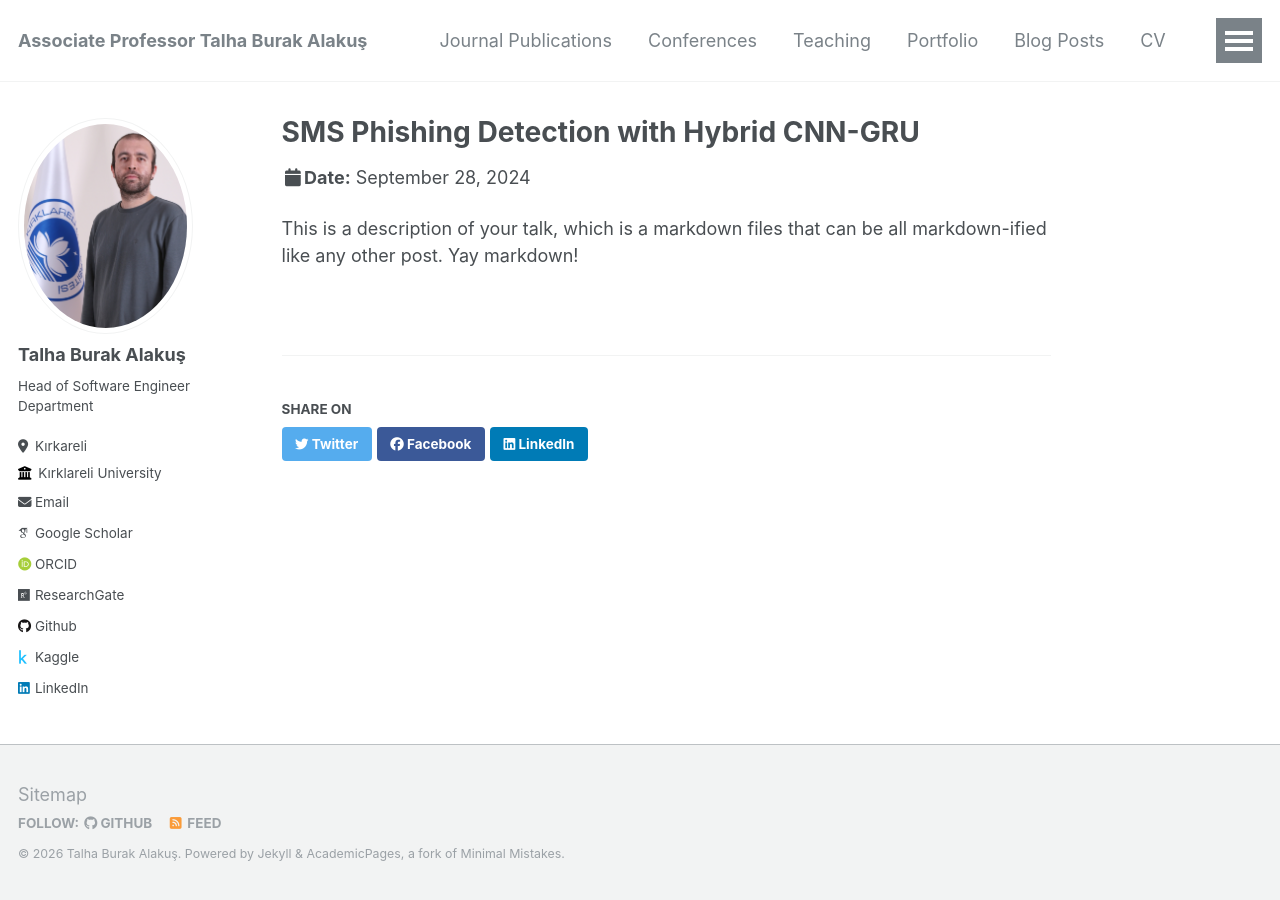
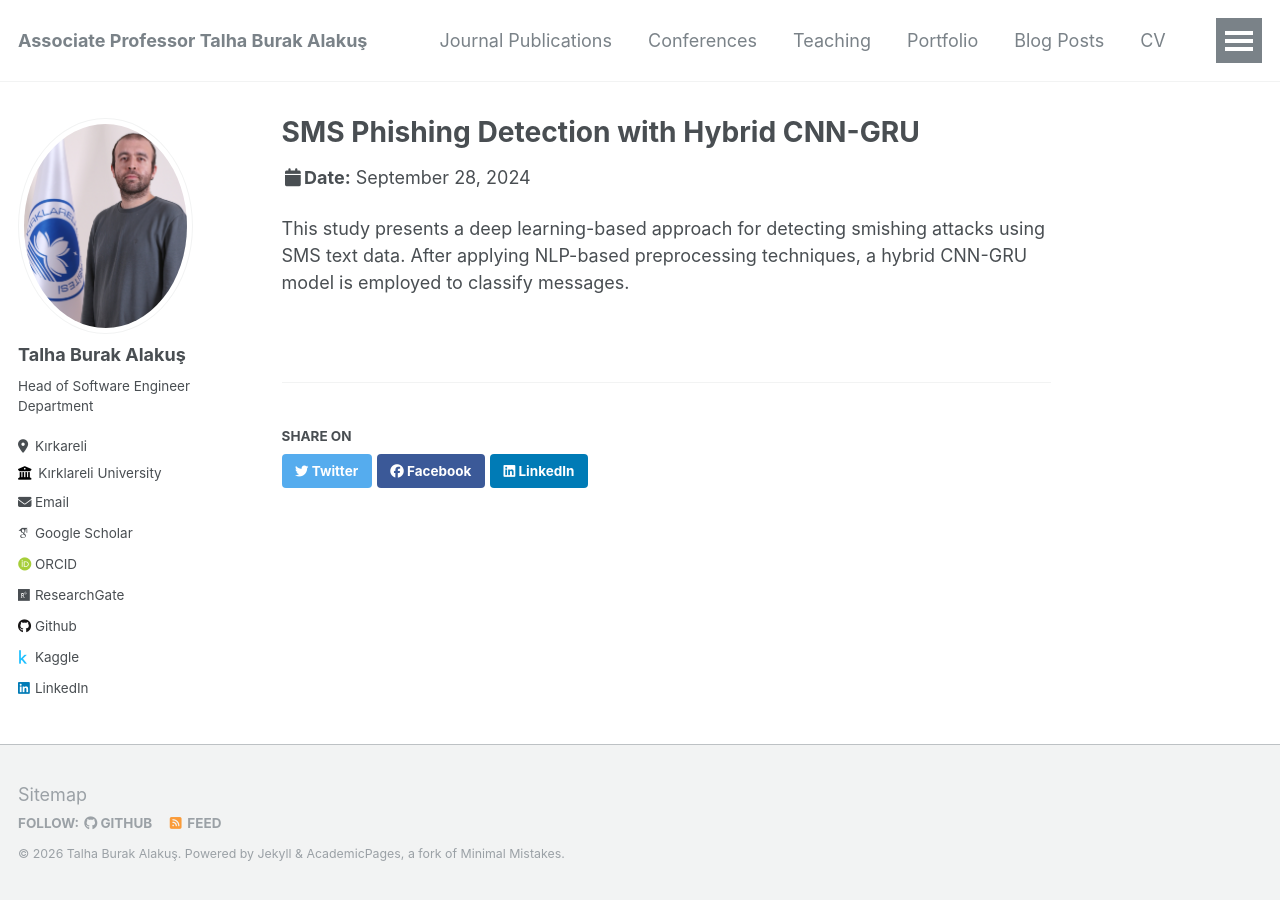
Before and after one commit to burakalakuss/talhaburakalakus.github.io, a Jekyll site: the page built from _talks/2012-03-01-talk-1.md, in a window 1280 px wide. Built offline with Jekyll 4.4.1, drawn with Linux system fonts in a browser that asks for light colours; some web fonts are replaced.

Commit message:
Update 2012-03-01-talk-1.md

```diff
--- a/_talks/2012-03-01-talk-1.md
+++ b/_talks/2012-03-01-talk-1.md
@@ -6,7 +6,6 @@ permalink: /talks/2012-03-01-talk-1
 venue: "7th IEEE World Symposium on Communication Engineering (WSCE)"
 date: 2024-09-28
 location: "Tokyo, Japan"
-cite: 'Aslanpençesi, Z., Baykara, M., & Alakuş, T. B. (2024b). SMS Phishing Detection with Hybrid CNN-GRU. In 7th IEEE World Symposium on Communication Engineering (WSCE), Tokyo, Japan (pp. 52–56). IEEE.'
 ---
 
-This is a description of your talk, which is a markdown files that can be all markdown-ified like any other post. Yay markdown!
+This study presents a deep learning-based approach for detecting smishing attacks using SMS text data. After applying NLP-based preprocessing techniques, a hybrid CNN-GRU model is employed to classify messages.
```
